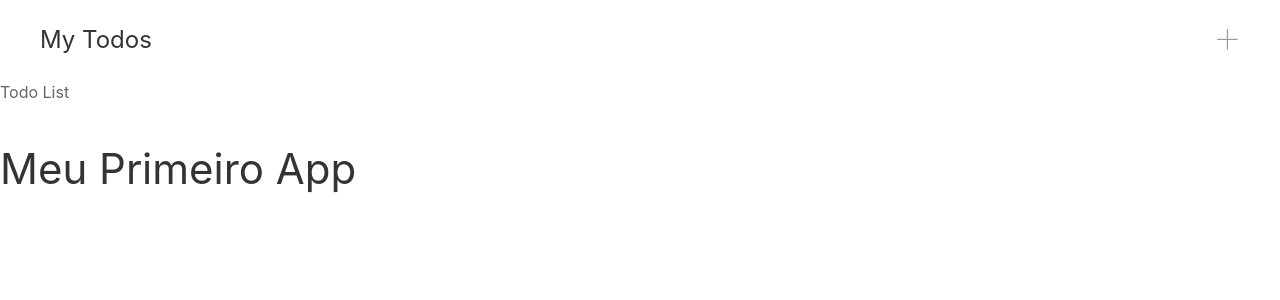
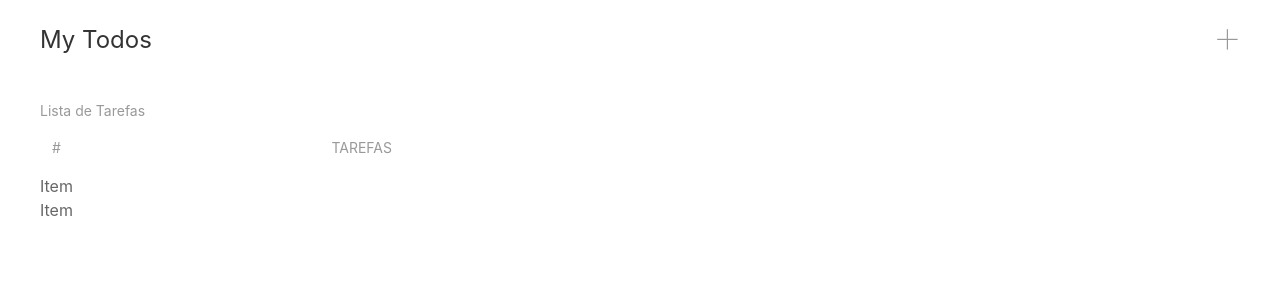
Before and after one commit to JennyLamego2022/react-todo, a React (Create React App) app: page / in a window 1280 px wide. Shown: the top 300 px of the page. Built offline with nearby package versions, Linux system fonts and the light colour scheme.

Commit message:
feat: Criação dos componentes Models e TodoListItem

```diff
--- a/src/component/App.tsx
+++ b/src/component/App.tsx
@@ -4,11 +4,9 @@ import TodoList from "./TodoList";
 
 const App = () => {
     return (
-    <div>
+    <div className="uk-container">
         <Navbar></Navbar>
         <TodoList></TodoList>
-        <h1>Meu Primeiro App</h1>
-
     </div>)
 }
 
--- a/src/component/TodoList.tsx
+++ b/src/component/TodoList.tsx
@@ -1,7 +1,31 @@
 import React from 'react';
+import { Todo } from './models/Todo';
+import TodoListItem from './TodoListItem';
 
 const TodoList = () => {
-    return (<div>Todo List</div>);
+    const todos: Todo[] = [
+        {id:1, title: 'Ir ao supermercado', done: false},
+        {id:2, title: 'Ir a academia', done: false},
+    ];
+    return (
+        <table className='uk-table'>
+            <caption>Lista de Tarefas</caption>
+            <thead>
+                <tr>
+                    <th>#</th>
+                    <th>Tarefas</th>
+                    <th></th>
+                </tr>
+            </thead>
+            <tbody>
+                {
+                    todos?.map(
+                        todo => (<TodoListItem key={todo.id}></TodoListItem>)
+                    )
+                }
+            </tbody>
+        </table>
+    );
 }
 
 export default TodoList;
--- /dev/null
+++ b/src/component/TodoListItem.tsx
@@ -0,0 +1,7 @@
+import React from 'react';
+
+const TodoListItem = () => {
+    return (<div>Item</div>)
+}
+
+export default TodoListItem;
--- /dev/null
+++ b/src/component/models/Todo.tsx
@@ -0,0 +1,8 @@
+export class Todo {
+    constructor(
+        public id: number,
+        public title: string,
+        public done: boolean){
+
+        }
+}
```
